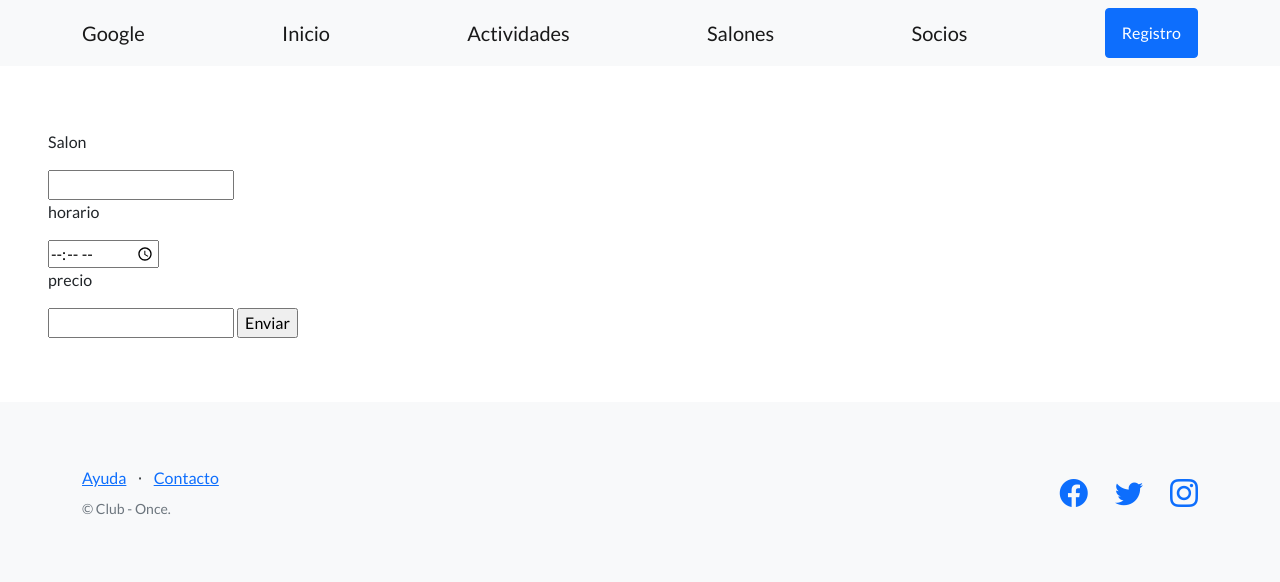
After one commit to Peulype/PYTHON_3ENTREGA_2PRUEBA2, a Django app: page /agregar-salon/ in a window 1280 px wide. The commit adds this page. Shown: the top 582 px of the page. Run offline with Django 4.2, Linux system fonts and the light colour scheme; some libraries are stand-ins or nearby versions.

Commit message:
Entregable 3 completo, con formulario web

```diff
--- /dev/null
+++ b/club_once_estrellas/templates/club_once_estrellas/formulario_a_mano.html
@@ -0,0 +1,14 @@
+{% extends "club_once_estrellas/base.html" %}
+
+{% block contenido %}
+<form action="{% url 'lista_salones' %}" method="post">
+  {% csrf_token %}
+  <p>Salon</p>
+  <input type="text" name="tipo">
+  <p>horario</p>
+  <input type="time" name="horario">
+  <p>precio</p>
+  <input type="number" name="precio">
+  <input type="submit" value="Enviar">
+</form>
+{% endblock contenido %}
--- a/club_once_estrellas/templates/club_once_estrellas/lista_salones.html
+++ b/club_once_estrellas/templates/club_once_estrellas/lista_salones.html
@@ -3,6 +3,7 @@
 {% block contenido %}
 <section>
   <div>
+    <a href = "{% url 'agregar_salon' %}">Agregar salon</a>
     <h1>Salones en alquiler</h1>
     <ul>
     {% for tiposalon in Salones %}
--- a/club_once_estrellas/urls.py
+++ b/club_once_estrellas/urls.py
@@ -18,12 +18,13 @@ from django.contrib import admin
 from django.urls import path
 from django.urls import path, include
 
-from club_once_estrellas.views import lista_de_actividades, Salones_en_alquiler, lista_de_socios
+from club_once_estrellas.views import lista_de_actividades, Salones_en_alquiler, lista_de_socios, agregar_salon
 
 
 urlpatterns = [
     path("actividades/", lista_de_actividades, name="lista_actividades"),
     path("salones/", Salones_en_alquiler, name="lista_salones"),
-    path("Sociosonce/", lista_de_socios, name= "lista_de_socios")
+    path("Sociosonce/", lista_de_socios, name= "lista_de_socios"),
+    path("agregar-salon/", agregar_salon, name= "agregar_salon")
 
 ]
--- a/club_once_estrellas/views.py
+++ b/club_once_estrellas/views.py
@@ -1,7 +1,7 @@
-from django.shortcuts import render
+from django.shortcuts import render, redirect
+from django.urls import reverse
 
-# Create your views here.
-from django.shortcuts import render
+from club_once_estrellas.models import Salones
 
 
 def lista_de_actividades(request):
@@ -22,12 +22,7 @@ def lista_de_actividades(request):
 
 def Salones_en_alquiler(request):
     contexto = {
-        "Salones": [
-            {"tipo": "Social", "precio": "5000"},
-            {"tipo": "Parrilla chica", "precio": "3100"},
-            {"tipo": "Parrilla grande", "precio": "4800"},
-            {"tipo": "Carabelas", "precio": "4500"},
-        ]
+        "Salones": Salones.objects.all(),
     }
     http_response = render(
         request=request,
@@ -35,6 +30,8 @@ def Salones_en_alquiler(request):
         context=contexto,
     )
     return http_response
+
+
 
 def lista_de_socios(request):
     contexto = {
@@ -50,3 +47,22 @@ def lista_de_socios(request):
         context=contexto,
     )
     return http_response
+
+def agregar_salon(request):
+    if request.method == "POST":
+        data = request.POST
+        tipo = data["tipo"]
+        horario = data["horario"]
+        precio = data["precio"]
+        salon = Salones(tipo=tipo, horario=horario, precio=precio)
+        salon.save()
+        Url_exitosa = reverse("lista_salones")
+        return redirect(Url_exitosa)
+    else:
+        http_response = render(
+            request=request,
+            template_name='club_once_estrellas/formulario_a_mano.html',
+
+
+    )
+    return http_response
--- a/primer_proyecto/urls.py
+++ b/primer_proyecto/urls.py
@@ -21,10 +21,12 @@ from django.urls import path, include
 
 from primer_proyecto.views import saludar, saludar_con_fecha, saludar_con_html, saludar_a_usuario, inicio
 
+from club_once_estrellas.models import Socios, Actividades, Salones
+
 
 urlpatterns = [
     path("", inicio, name="inicio"),
-    path('club_once_estrellas/', include('club_once_estrellas.urls')),
+    path('', include('club_once_estrellas.urls')),
     path('admin/', admin.site.urls),
     path("Saludo/", saludar),
     path("saludo-hoy/", saludar_con_fecha),
```
Also changed, not shown: db.sqlite3.
